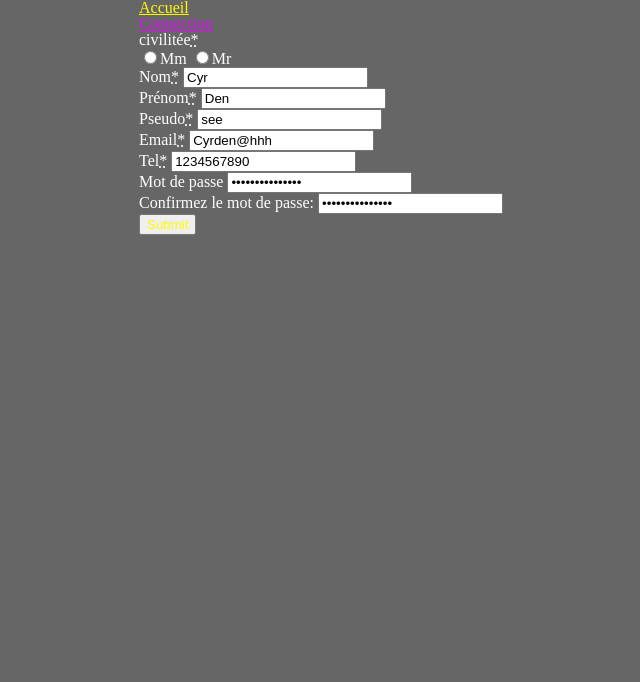
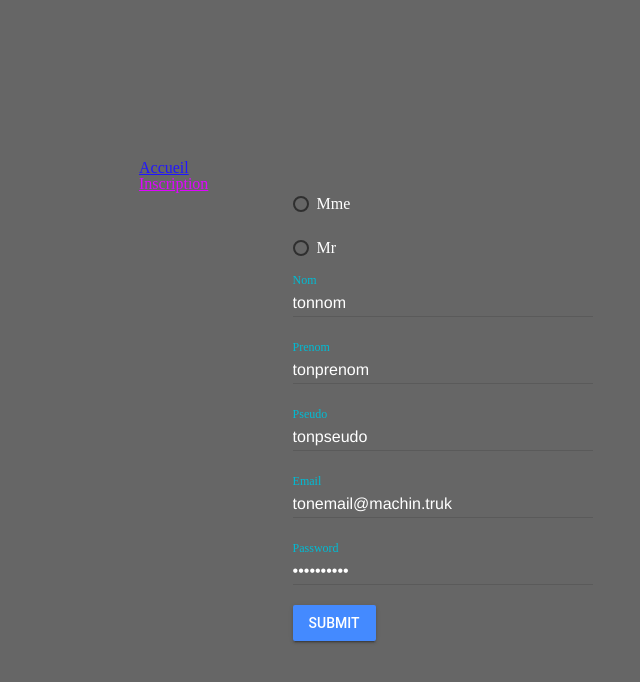
Before and after one commit to CyrilDenoyelle/FormLocalstorage, a website: page inscription.html in a window 1280 px wide. Shown: the whole page, without its empty margins (245-885 px from the left). Drawn offline with nearby package versions, Linux system fonts and the light colour scheme.

Commit message:
ajout de material design lite sur le formulaire

```diff
--- a/connection.html
+++ b/connection.html
@@ -3,6 +3,9 @@
 <head>
 	<meta charset="UTF-8">
 	<title>Connection</title>
+	<link rel="stylesheet" href="https://fonts.googleapis.com/icon?family=Material+Icons">
+	<link rel="stylesheet" href="https://code.getmdl.io/1.3.0/material.cyan-blue.min.css">
+	<script defer src="https://code.getmdl.io/1.3.0/material.min.js"></script>
 	<link rel="stylesheet" href="style-base.css" />
 	<link rel="stylesheet" href="style.css" />
 	<link id="linkfavicon" rel="icon" href="" />
@@ -11,10 +14,24 @@
 	<div class="container flexBC">
 		<a href="index.html">Accueil</a>
 		<a href="inscription.html">Inscription</a>
-		<form id="connect">
+		<!-- <form id="connect">
 			<input type="text" id="pseudoemail" placeholder="pseudo/email" value="see"><br>
-			<input type="password" id="password" placeholder="pasword" value="Azerty123456789"><br>
+			<input type="password" id="password" placeholder="password" value="Azerty123456789"><br>
 			<input type="submit" class="colors" name="submit" value="Submit">
+		</form> -->
+		<form class="container" id="connect" action="#">
+			<div class="flexBC">
+				<div class="mdl-textfield mdl-js-textfield mdl-textfield--floating-label">
+					<input class="mdl-textfield__input" type="text" pattern="[A-Z,a-z]*" id="pseudoemail" value="tonpseudo" />
+					<label class="mdl-textfield__label" for="pseudoemail">Pseudo/Email</label>
+				</div>
+
+				<div class="mdl-textfield mdl-js-textfield mdl-textfield--floating-label">
+					<input class="mdl-textfield__input" type="password" pattern="[A-Z,a-z,0-9]*" id="password" value="motdepasse" />
+					<label class="mdl-textfield__label" for="password">Password</label>
+				</div>
+			</div>
+			<button type="submit" class="mdl-button mdl-js-button mdl-button--raised mdl-js-ripple-effect mdl-button--accent">Submit</button>
 		</form>
 	</div>
 </body>
--- a/inscription.html
+++ b/inscription.html
@@ -3,12 +3,60 @@
 <head>
 	<meta charset="UTF-8">
 	<title>Inscription</title>
+	<link rel="stylesheet" href="https://fonts.googleapis.com/icon?family=Material+Icons">
+	<link rel="stylesheet" href="https://code.getmdl.io/1.3.0/material.cyan-blue.min.css">
+	<script defer src="https://code.getmdl.io/1.3.0/material.min.js"></script>
 	<link rel="stylesheet" href="style-base.css" />
 	<link rel="stylesheet" href="style.css" />
 	<link id="linkfavicon" rel="icon" href="" />
 </head>
 <body>
-	<div class="container flexBC">
+<div class="container flexBC">
+	<a href="index.html">Accueil</a>
+	<a href="inscription.html">Inscription</a>
+	<form class="container" id="inscr" action="#">
+		<div class="flexBC">
+
+			<label class="mdl-radio mdl-js-radio mdl-js-ripple-effect radio1" for="sx1">
+				<input type="radio" id="sx1" class="mdl-radio__button" value="Mme" name="civilitée">
+				<span class="mdl-radio__label">Mme</span>
+			</label>
+
+			<label class="mdl-radio mdl-js-radio mdl-js-ripple-effect radio2" for="sx2">
+				<input type="radio" id="sx2" class="mdl-radio__button" value="Mr" name="civilitée">
+				<span class="mdl-radio__label">Mr</span>
+			</label>
+
+			<div class="mdl-textfield mdl-js-textfield mdl-textfield--floating-label">
+				<input class="mdl-textfield__input" type="text" pattern="[A-Z,a-z]*" id="nom" name="nom" value="tonnom"/>
+				<label class="mdl-textfield__label" for="nom">Nom</label>
+			</div>
+
+			<div class="mdl-textfield mdl-js-textfield mdl-textfield--floating-label">
+				<input class="mdl-textfield__input" type="text" pattern="[A-Z,a-z]*" id="prenom" name="prenom" value="tonprenom" />
+				<label class="mdl-textfield__label" for="prenom">Prenom</label>
+			</div>
+
+			<div class="mdl-textfield mdl-js-textfield mdl-textfield--floating-label">
+				<input class="mdl-textfield__input" type="text" pattern="[A-Z,a-z,0-9]*" id="pseudo" name="pseudo" value="tonpseudo" />
+				<label class="mdl-textfield__label" for="pseudo">Pseudo</label>
+			</div>
+
+			<div class="mdl-textfield mdl-js-textfield mdl-textfield--floating-label">
+				<input class="mdl-textfield__input" type="email" id="email" name="email" value="tonemail@machin.truk" />
+				<label class="mdl-textfield__label" for="email">Email</label>
+			</div>
+
+			<div class="mdl-textfield mdl-js-textfield mdl-textfield--floating-label">
+				<input class="mdl-textfield__input" type="password" pattern="[A-Z,a-z,0-9]*" id="password" value="motdepasse" name="password" />
+				<label class="mdl-textfield__label" for="password">Password</label>
+			</div>
+
+		</div>
+		<button type="submit" class="mdl-button mdl-js-button mdl-button--raised mdl-js-ripple-effect mdl-button--accent" name="submit">Submit</button>
+	</form>
+</div>
+	<!-- <div class="container flexBC">
 		<a href="index.html">Accueil</a>
 		<a href="connection.html">Connection</a>
 		<form id='inscr'>
@@ -19,12 +67,16 @@
 			</fieldset>
 			<label for="nom">Nom<abbr title="coucou">*</abbr></label>
 			<input type="text" required name="nom" id="nom" placeholder="entrez votre nom" value="Cyr"><br>
+
 			<label for="prenom">Prénom<abbr title="ce champs est obligatoire">*</abbr></label>
 			<input type="text" required name="prenom" id="prenom" placeholder="entrez votre prénom" value="Den"><br>
+
 			<label for="pseudo">Pseudo<abbr title="ce champs est obligatoire et vous permetra de vous connecter">*</abbr></label>
 			<input type="text" required name="pseudo" id="pseudo" placeholder="entrez votre identifiant de connection" value="see"><br>
+
 			<label for="email">Email<abbr title="ce champs est obligatoire">*</abbr></label>
 			<input type="email" required name="email" id="email" placeholder="entrez votre adresse mail" value="Cyrden@hhh"><br>
+
 			<label for="tel">Tel<abbr title="ce champs est obligatoire">*</abbr></label>
 			<input type="text" required name="tel" id="tel" placeholder="entrez votre numero de tel" value="1234567890"><br>
 
@@ -35,7 +87,7 @@
 			<div class="" id="passwordStrength"></div>
 			<input type="submit" class="colors" name="submit" value="Submit">
 		</form>
-	</div>
+	</div> -->
 </body>
 <script type="text/javascript" src="https://code.jquery.com/jquery-3.1.1.min.js"></script>
 <script type="text/javascript" src="script.js"></script>
--- a/style.css
+++ b/style.css
@@ -91,3 +91,15 @@ button.btngen {
 	text-decoration: line-through;
 	transition: font-size 2s;
 }
+
+.radio1 {
+	margin-bottom: 20px;
+}
+
+.radio2 {
+	margin-bottom: 10px;
+}
+
+.mdl-textfield__label {
+	color: white;
+}
```
